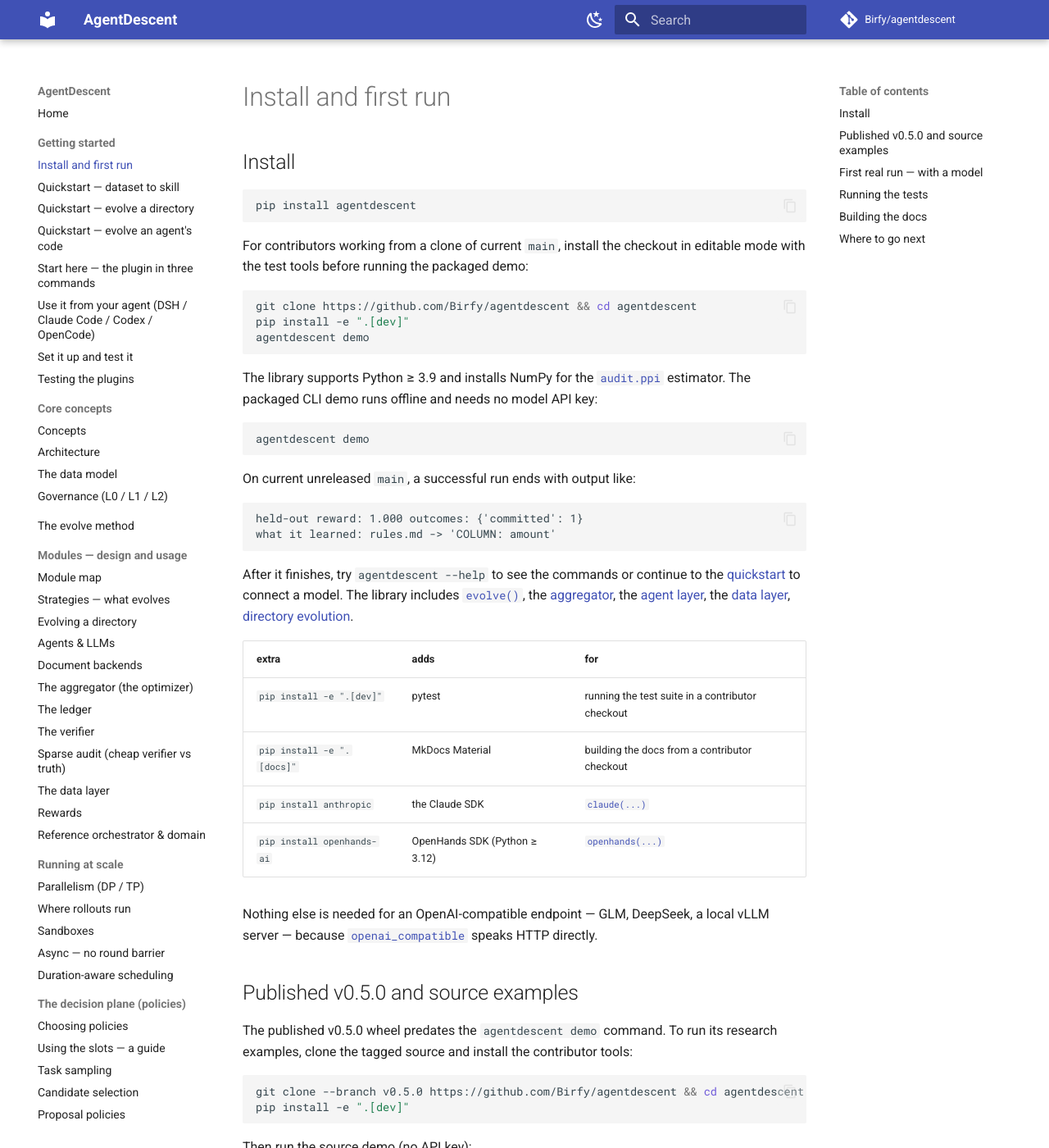
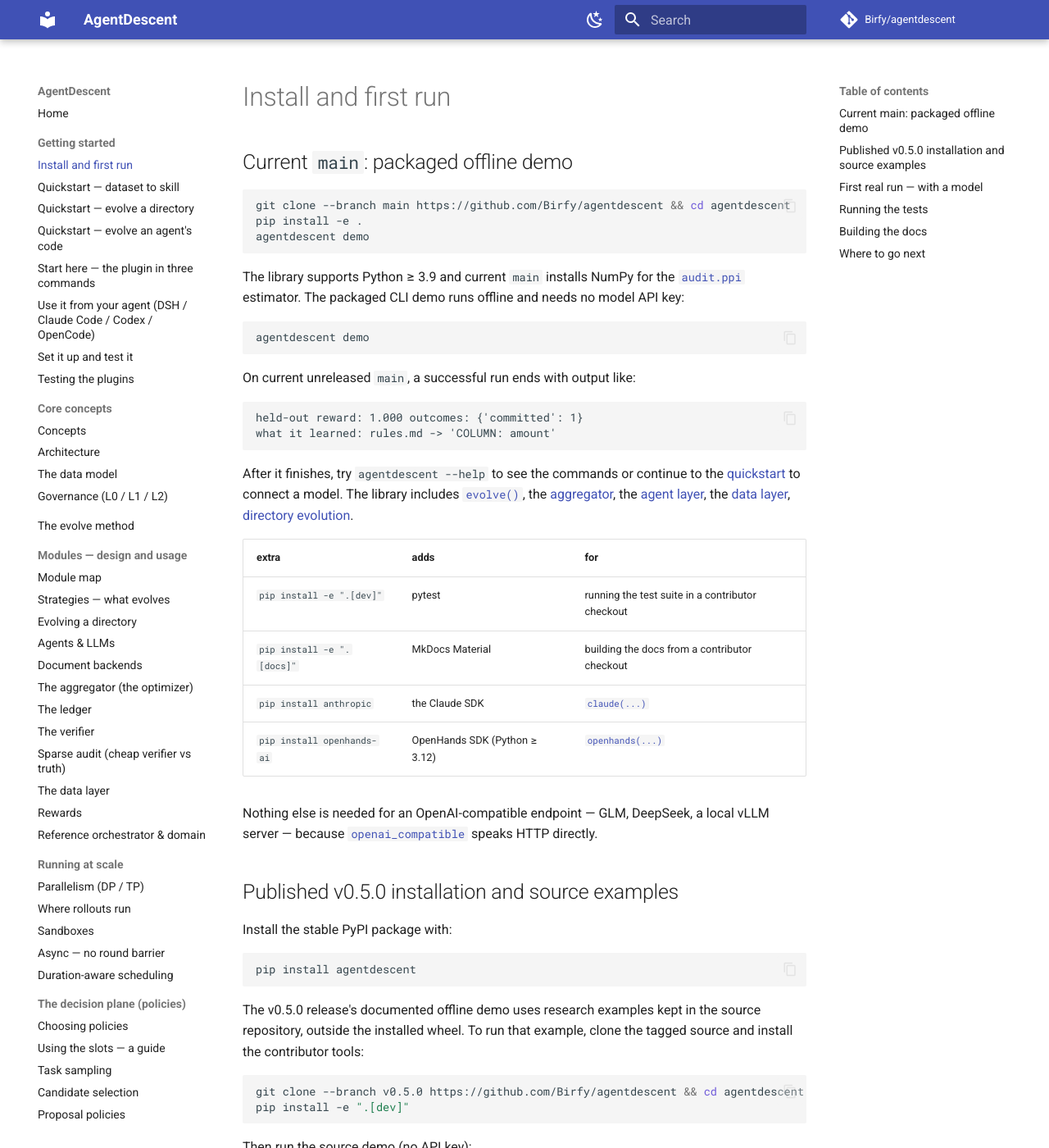
Before and after one commit to Birfy/agentdescent, an MkDocs documentation site: the page built from docs/install.md, in a window 1280 px wide and 1400 px high. Shown: the whole window at 82% size. Built offline with MkDocs 1.6.1 and Material for MkDocs 9.7.7, drawn with Linux system fonts in a browser that asks for light colours; comment, search, counter and statistics services are not loaded.

````diff
--- a/docs/install.md
+++ b/docs/install.md
@@ -1,21 +1,14 @@
 # Install and first run
 
-## Install
+## Current `main`: packaged offline demo
 
 ```bash
-pip install agentdescent
-```
-
-For contributors working from a clone of current `main`, install the checkout
-in editable mode with the test tools before running the packaged demo:
-
-```bash
-git clone https://github.com/Birfy/agentdescent && cd agentdescent
-pip install -e ".[dev]"
+git clone --branch main https://github.com/Birfy/agentdescent && cd agentdescent
+pip install -e .
 agentdescent demo
 ```
 
-The library supports Python ≥ 3.9 and installs NumPy for the
+The library supports Python ≥ 3.9 and current `main` installs NumPy for the
 [`audit.ppi`](api.md) estimator. The packaged CLI demo runs offline and needs no
 model API key:
 
@@ -46,10 +39,17 @@ the [quickstart](quickstart-skill.md) to connect a model. The library includes
 Nothing else is needed for an OpenAI-compatible endpoint — GLM, DeepSeek, a local
 vLLM server — because [`openai_compatible`](agents.md) speaks HTTP directly.
 
-## Published v0.5.0 and source examples
+## Published v0.5.0 installation and source examples
 
-The published v0.5.0 wheel predates the `agentdescent demo` command. To run its
-research examples, clone the tagged source and install the contributor tools:
+Install the stable PyPI package with:
+
+```bash
+pip install agentdescent
+```
+
+The v0.5.0 release's documented offline demo uses research examples kept in the
+source repository, outside the installed wheel. To run that example, clone the
+tagged source and install the contributor tools:
 
 ```bash
 git clone --branch v0.5.0 https://github.com/Birfy/agentdescent && cd agentdescent
````
Also changed, not shown: README.md (+8 -8 lines), docs/index.md (+5 -2 lines), docs/plugin-quickstart.md (+4 -8 lines), docs/plugins.md (+7 -1 lines), 2 other files.
